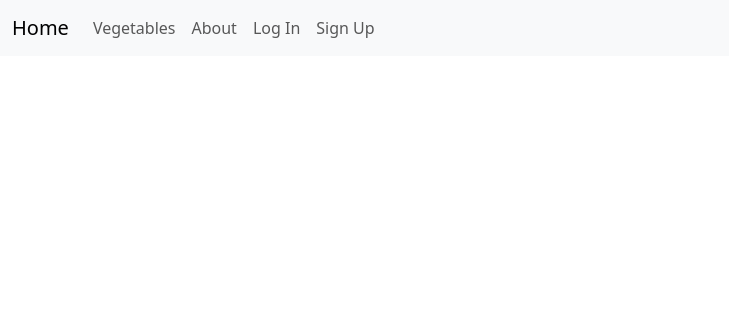
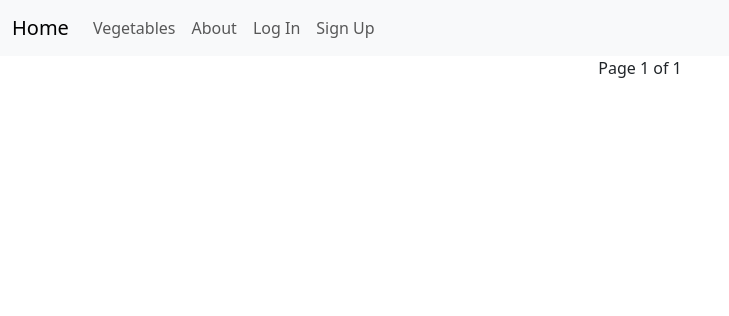
Before and after one commit to thras/vegetables_app, a Django app: page /vegetables/ in a window 1280 px wide. Shown: the top 316 px of the page, without its empty margins (0-729 px from the left). Run offline with Django 5.2, Linux system fonts and the light colour scheme; data that the repository does not hold is empty; parts of the project's set-up code (start-up, migrations or seed data) failed here and were passed over.

Commit message:
css @vegetable_details @vegetable_list, pagination

```diff
--- a/static/css/base.css
+++ b/static/css/base.css
@@ -1,10 +1,15 @@
-/* body {
-    min-height: 75rem;
-    padding-top: 4.5rem;
-} */
+body {
+    margin: 0;
+    padding: 0;
+}
 
 h1 {
     color: red;
+}
+
+.row {
+    margin: 0;
+    padding: 0;
 }
 
 img.bookcover {
--- a/templates/_base.html
+++ b/templates/_base.html
@@ -45,7 +45,7 @@
       </nav>
 
 
-    <div class="container">
+    <div class="container" style="margin: auto;">
         {% block content %}
         {% endblock content %}
     </div>
--- a/templates/vegetables/vegetable_list.html
+++ b/templates/vegetables/vegetable_list.html
@@ -3,9 +3,17 @@
 {% block title %}Vegetables{% endblock title %}
 
 {% block content %}
-<div class="row">
+<div class="row" style="display: flex; align-items: center; justify-content: center;" >
+
     {% for vegetable in vegetable_list %}
-        <div class="card p-2 m-2 g-col-6" style="width: 20rem; align-items: center;" >
+        <!-- <div>
+            <h2><a href="{% url 'vegetable_detail' vegetable.pk %}">{{ vegetable.name }}</a></h2>
+        </div> -->
+
+
+
+
+        <div class="card m-2 p-2 mt-3 col-xs-6 col-sm-3 col-lg-3" style="width: 18rem; align-items: center; min-width: 260px;">
             <img class="rounded-circle shadow" alt="Cinque Terre" width="250" height="250" src="{% static 'images/Cauliflower.jpg' %}">
             <div class="card-body">
               <h5 class="card-title">{{ vegetable.name }}</h5>
@@ -13,9 +21,28 @@
             </div>
         </div>
     {% endfor %}
-</div>
 
 
 
 
+</div>
+
+<div class="pagination row" style="text-align: center;" >
+    <span class="step-links">
+        {% if page_obj.has_previous %}
+            <a href="?page=1">&laquo; first</a>
+            <a href="?page={{ page_obj.previous_page_number }}">previous</a>
+        {% endif %}
+
+        <span class="current">
+            Page {{ page_obj.number }} of {{ page_obj.paginator.num_pages }}
+        </span>
+
+        {% if page_obj.has_next %}
+            <a href="?page={{ page_obj.next_page_number }}">next</a>
+            <a href="?page={{ page_obj.paginator.num_pages }}">last &raquo;</a>
+        {% endif %}
+    </span>
+</div>
+
 {% endblock content %}
--- a/vegetables/views.py
+++ b/vegetables/views.py
@@ -5,6 +5,7 @@ from django.views.generic import ListView, DetailView
 
 class VegetableListView(ListView):
     model = Vegetable
+    paginate_by = 8
     context_object_name = 'vegetable_list'
     template_name = 'vegetables/vegetable_list.html'
 
```
Also changed, not shown: templates/vegetables/vegetable_detail.html (+7 -2 lines), 1 other file.
